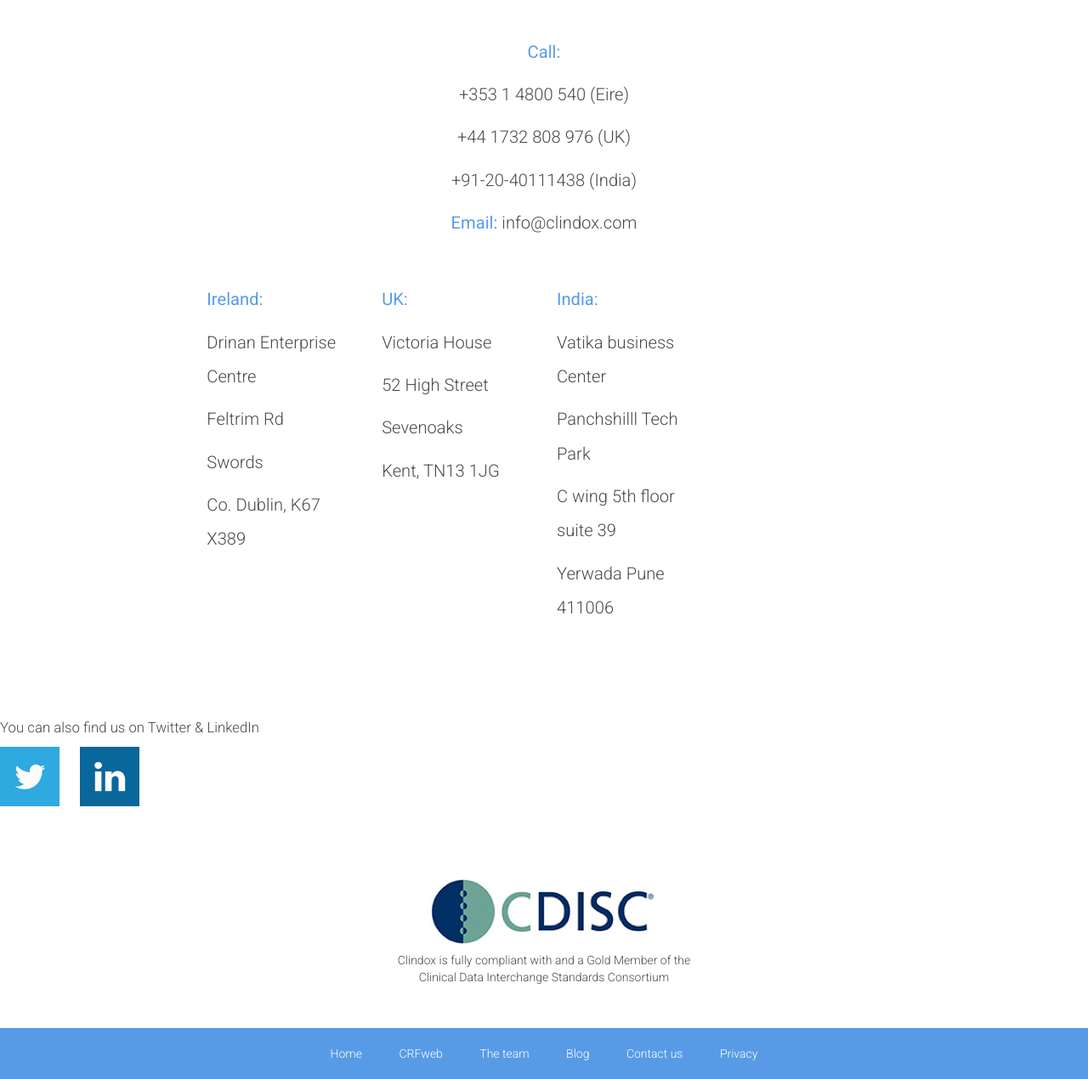
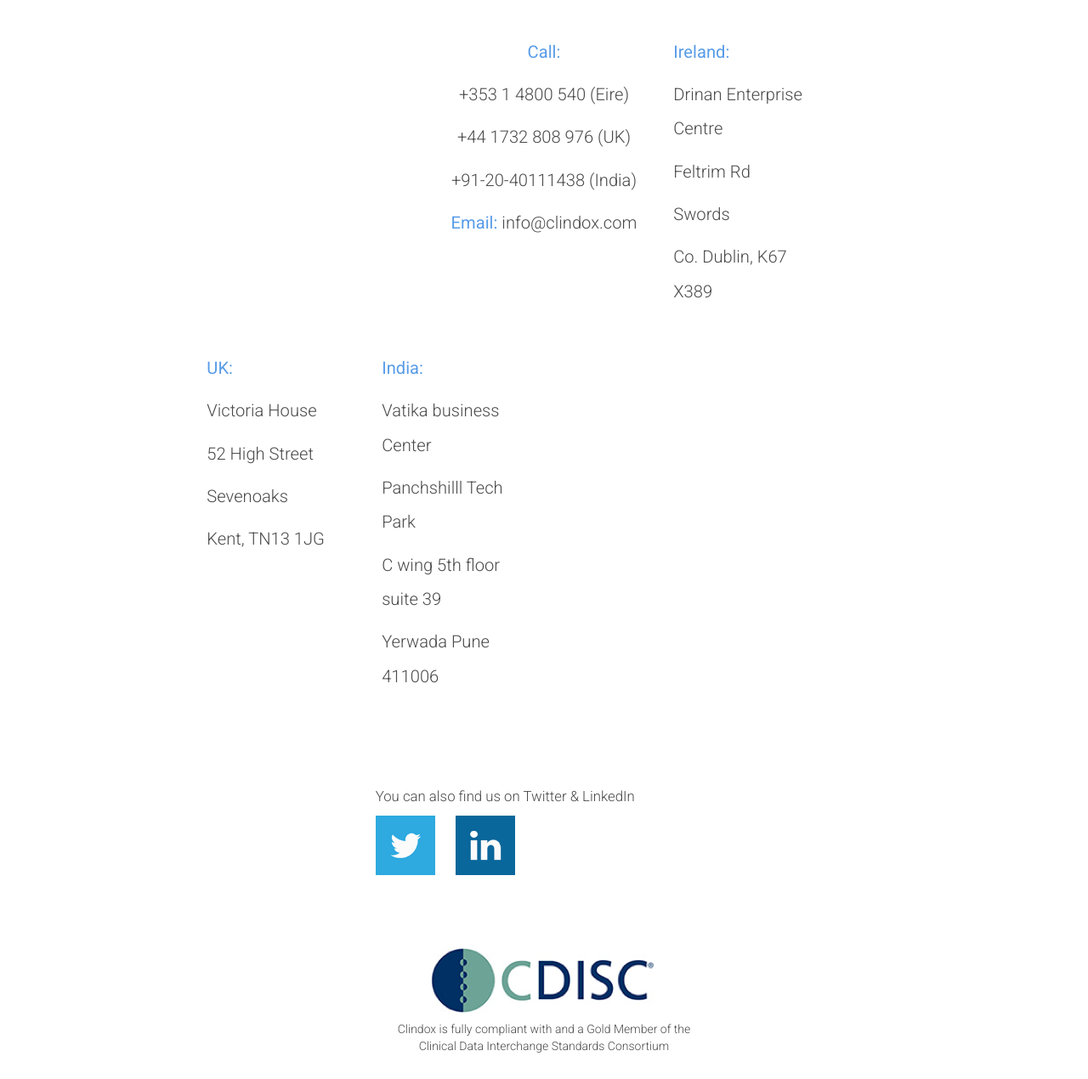
Before and after one commit to timbrazier/clindox, a plain HTML site: page contact-us.html in a window 1280 px wide. Shown: the part 702-1972 px from the top of the page at 85% size. Drawn offline with nearby package versions, Linux system fonts and the light colour scheme.

Commit message:
Update contact-us.html

```diff
--- a/contact-us.html
+++ b/contact-us.html
@@ -72,7 +72,7 @@
 			<div class="col-md-8 col-md-offset-2 intro">
 				<p>We have offices in Ireland, the UK and India all working to develop and support our CRFweb system. Get in touch with our specialist team if you have any questions, issues or would just like to know a bit more about how CRFweb can revolutionise the way that you manage clinical trials.</p>
 	      <br />
-        <div class="contact-details">
+        <div class="col-md-4 col-md-offset-4 contact-details">
 		<p><span>Call: </span></p>
 		<p>+353 1 4800 540 (Eire)</p>
 		<p>+44 1732 808 976 (UK)</p>
@@ -104,7 +104,7 @@
         </div>
 			</div>
 
-        <div class="contact-details clear">
+        <div class="col-md-4 col-md-offset-4 contact-details clear">
           <p>You can also find us on Twitter &amp; LinkedIn</p>
           <a href="https://twitter.com/clindox"><img src="graphics/twitter.png" width="70px" class="mr"></a>
           <a href="https://www.linkedin.com/company/2965913?trk=prof-exp-company-name"><img src="graphics/linkedin.png" width="70px"></a>
```
